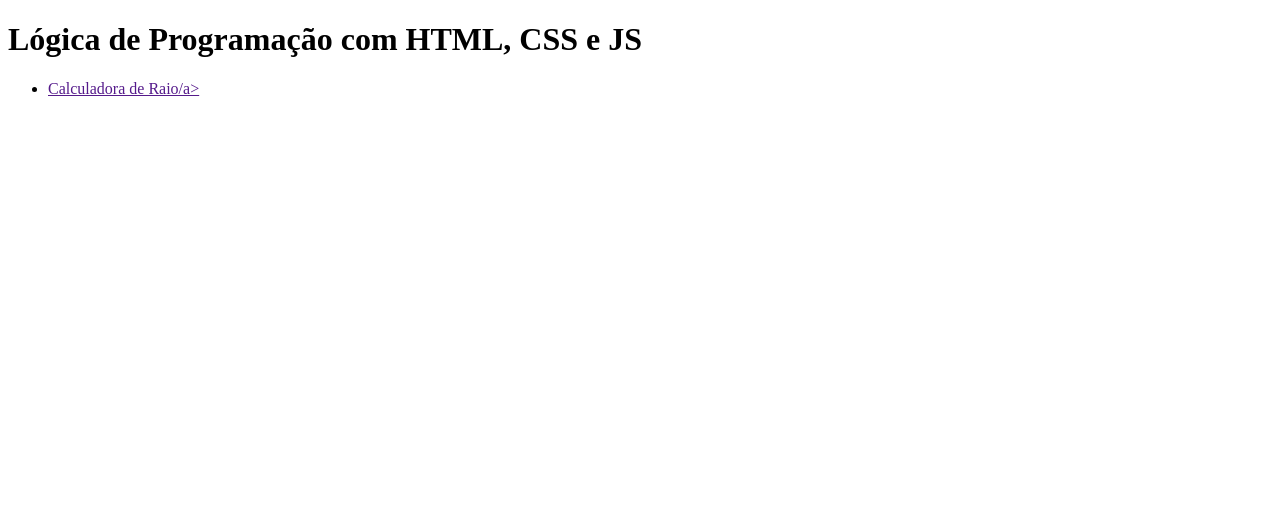
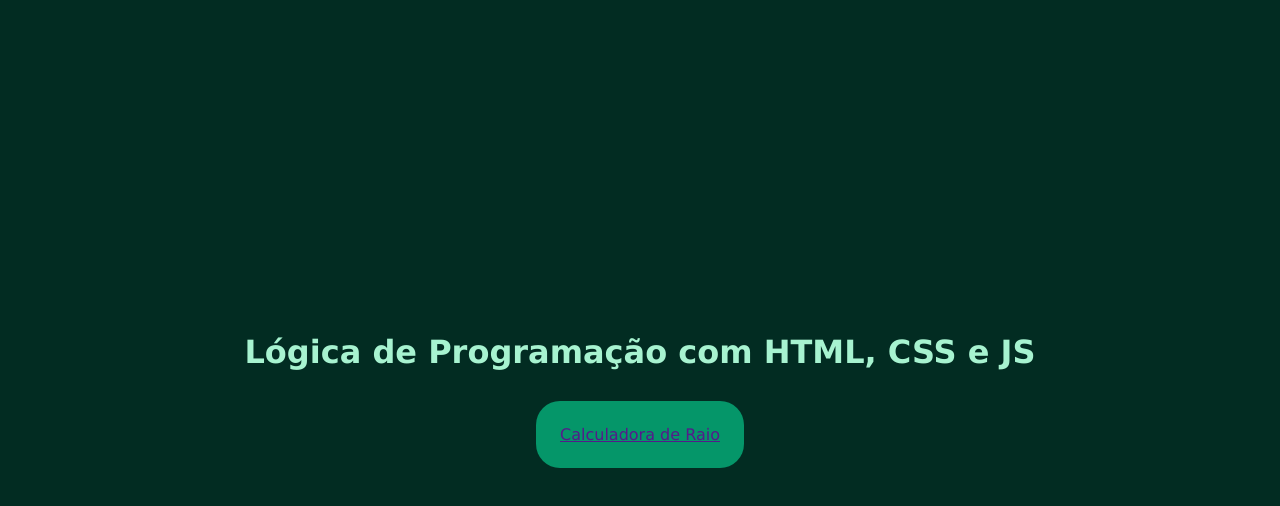
Before and after one commit to BENGALEBENGAL/atividade7, a plain HTML site: page index.html in a window 1280 px wide. Drawn offline with Linux system fonts and the light colour scheme.

Commit message:
style: add new styles for:style.css

```diff
--- a/index.html
+++ b/index.html
@@ -3,6 +3,7 @@
 <head>
     <meta charset="UTF-8">
     <meta name="viewport" content="width=device-width, initial-scale=1.0">
+    <link rel="stylesheet" href="./style.css">
     <title>Lógica de Programação com HTML, CSS e JS</title>
 </head>
 <body>
@@ -13,7 +14,7 @@
     <nav>
         <ul>
             <li>
-                <a href="">Calculadora de Raio/a>
+                <a href="">Calculadora de Raio</a>
             </li>
         </ul>
     </nav>
--- a/style.css
+++ b/style.css
@@ -0,0 +1,34 @@
+* {
+    margin: 0;
+    padding: 0;
+    box-sizing: border-box;
+    font-family: 'Lucida Sans', 'Lucida Sans Regular', 'Lucida Grande', 'Lucida Sans Unicode', Geneva, Verdana, sans-serif;
+}
+
+:root {
+    --main-background: #022c22;
+    --text-color: #a7f3d0;
+    --nav-background: #059669;
+}
+
+body {
+    background-color: var(--main-background);
+    color: var(--text-color);
+    display: flex;
+    flex-direction: column;
+    min-height: 100svh;
+    justify-content: center;
+    align-items: center;
+    gap: 30px;
+}
+
+nav {
+    background-color: var(--nav-background);
+    width: fit-content;
+    padding: 24px;
+    border-radius: 24px;
+}
+
+ul,li {
+    list-style: none;
+}
```
